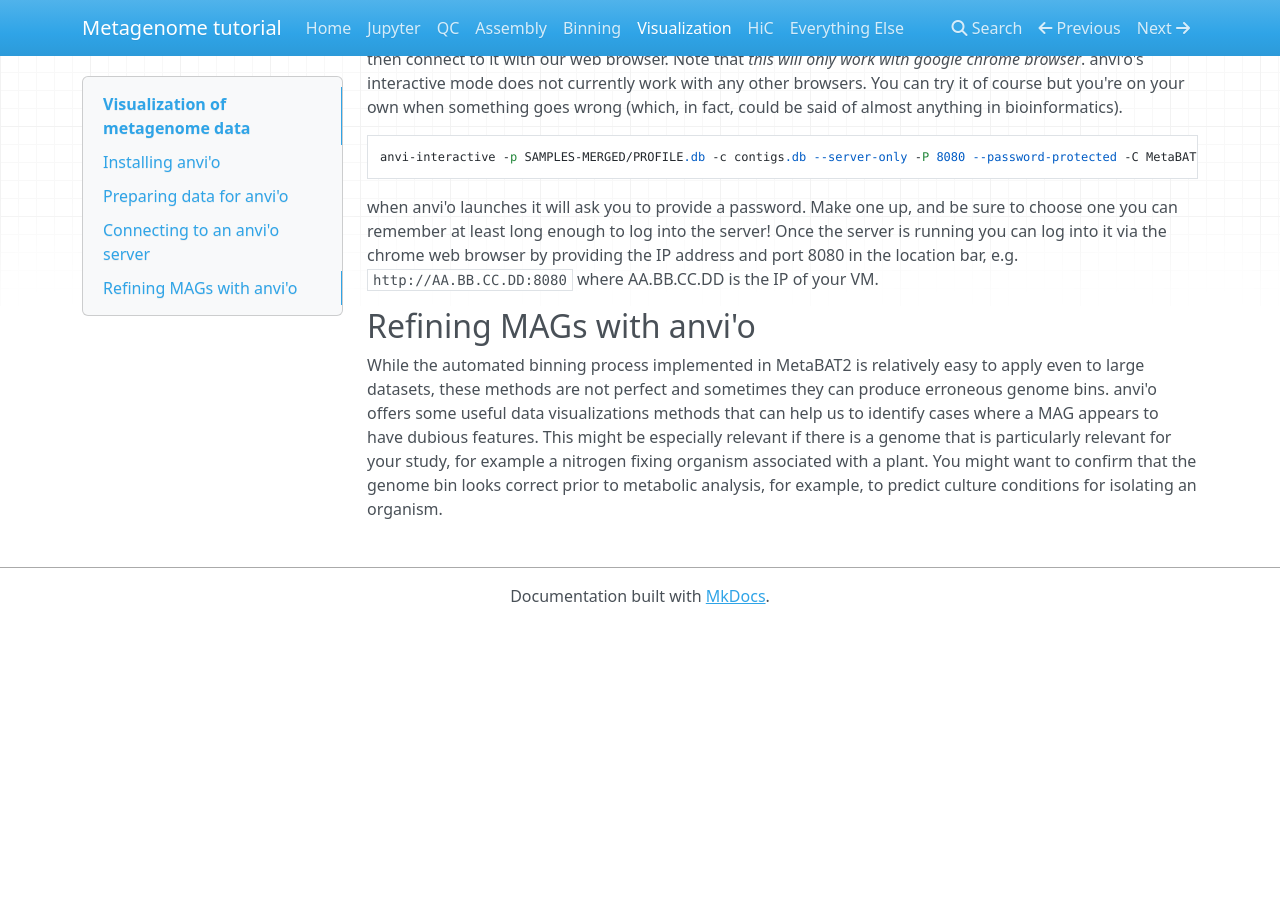
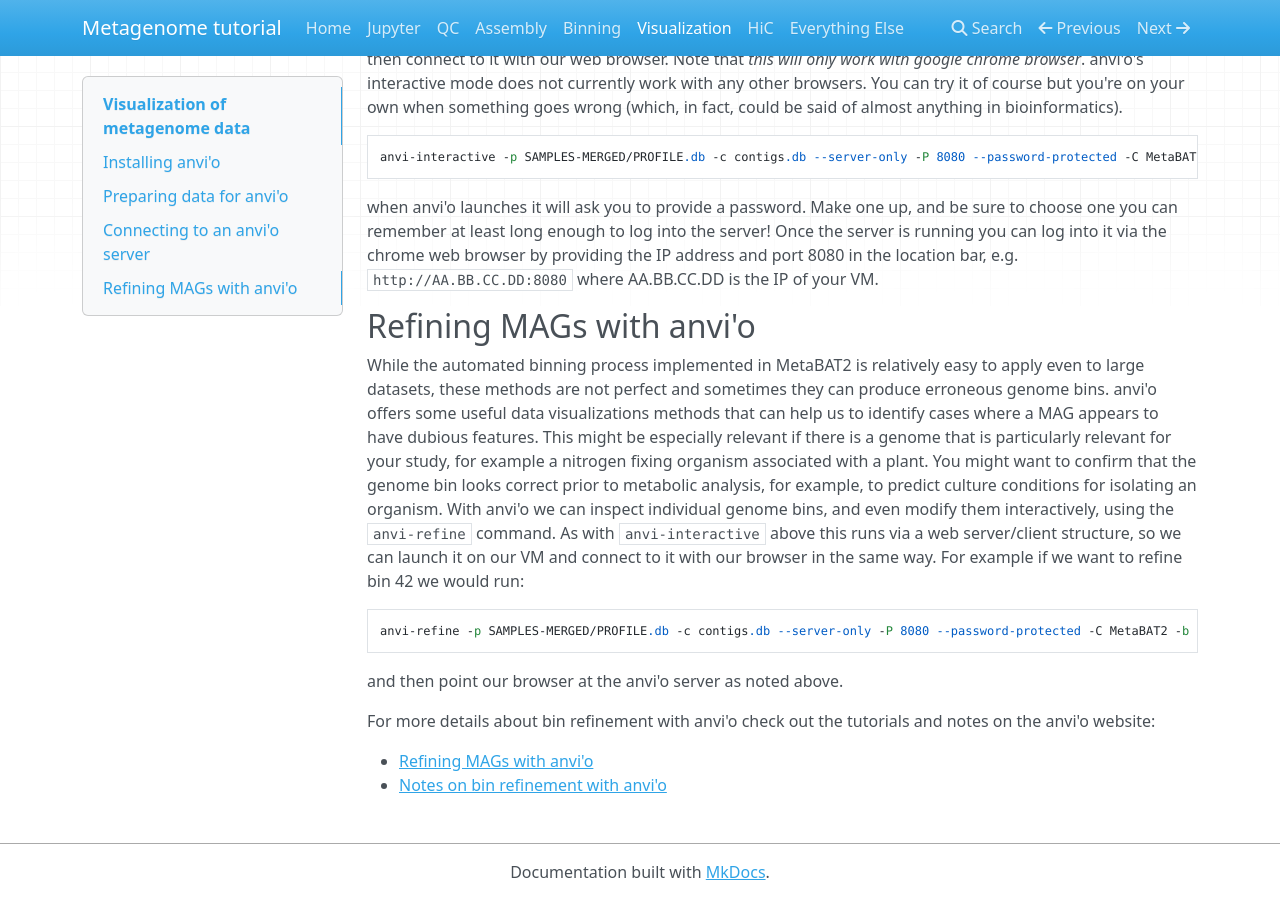
Before and after one commit to thegeneschool/metagenomics, an MkDocs documentation site: the page built from docs/anvio.md, in a window 1280 px wide and 900 px high, scrolled down 1365 px. Built offline with MkDocs 1.6.1, drawn with Linux system fonts in a browser that asks for light colours; nearby versions of some CDN libraries; old or Windows-style settings are respelled for this version of MkDocs; before the commit the page ends 1989 px from its top, so only the background shows below that; some of the changed text lies outside the part shown.

Commit message:
[AD] adds details on bin refinement

````diff
--- a/docs/anvio.md
+++ b/docs/anvio.md
@@ -74,3 +74,16 @@ While the automated binning process implemented in MetaBAT2 is relatively easy t
 anvi'o offers some useful data visualizations methods that can help us to identify cases where a MAG appears to have dubious features.
 This might be especially relevant if there is a genome that is particularly relevant for your study, for example a nitrogen fixing organism associated with a plant.
 You might want to confirm that the genome bin looks correct prior to metabolic analysis, for example, to predict culture conditions for isolating an organism.
+With anvi'o we can inspect individual genome bins, and even modify them interactively, using the `anvi-refine` command.
+As with `anvi-interactive` above this runs via a web server/client structure, so we can launch it on our VM and connect to it with our browser in the same way.
+For example if we want to refine bin 42 we would run:
+
+```
+anvi-refine -p SAMPLES-MERGED/PROFILE.db -c contigs.db --server-only -P 8080 --password-protected -C MetaBAT2 -b bin_42
+```
+and then point our browser at the anvi'o server as noted above.
+
+For more details about bin refinement with anvi'o check out the tutorials and notes on the anvi'o website:
+
+* [Refining MAGs with anvi'o](http://merenlab.org/2015/05/11/anvi-refine/)
+* [Notes on bin refinement with anvi'o](http://merenlab.org/2017/05/11/anvi-refine-by-veronika/)
````
Also changed, not shown: other parts of docs/anvio.md (+1 -1 lines).
